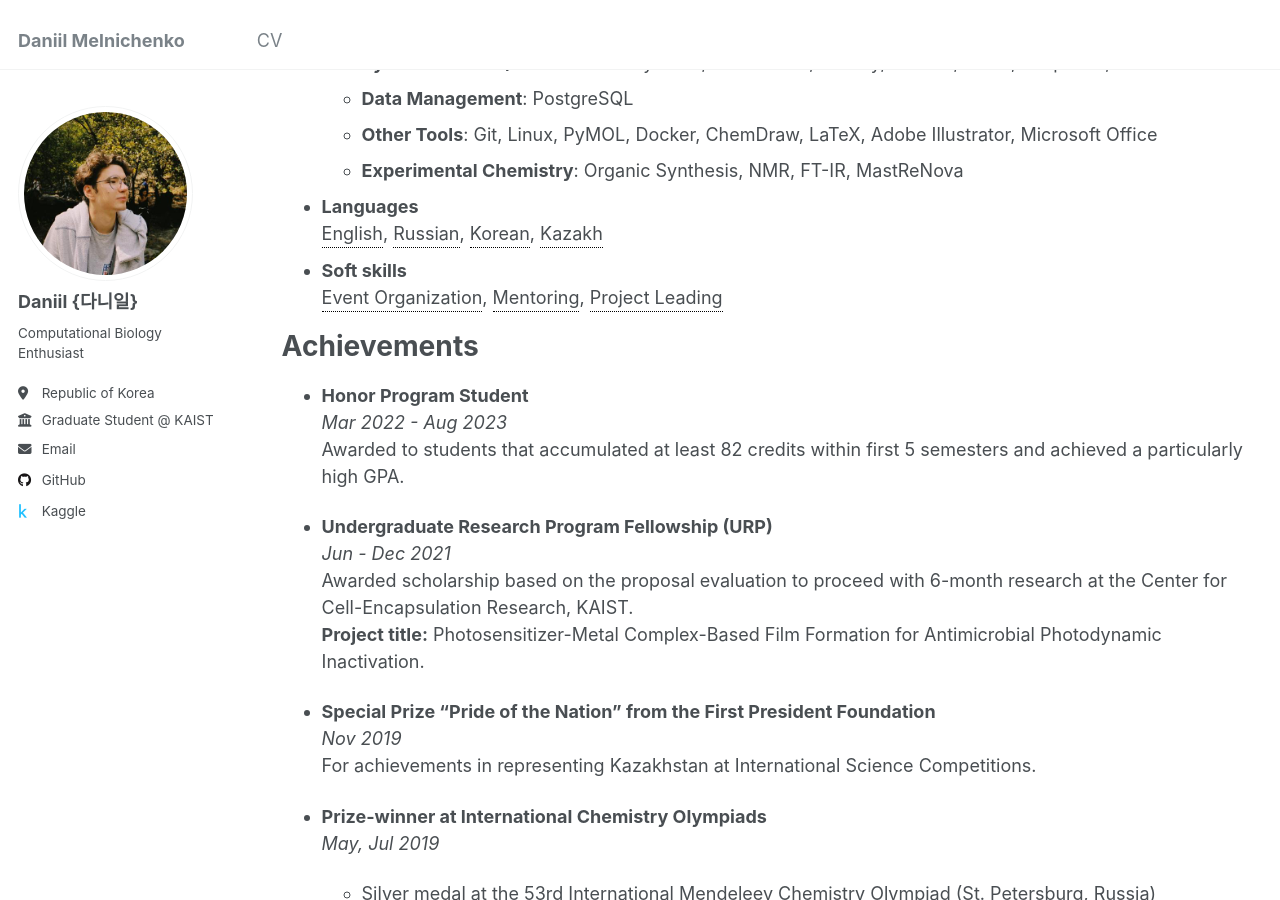
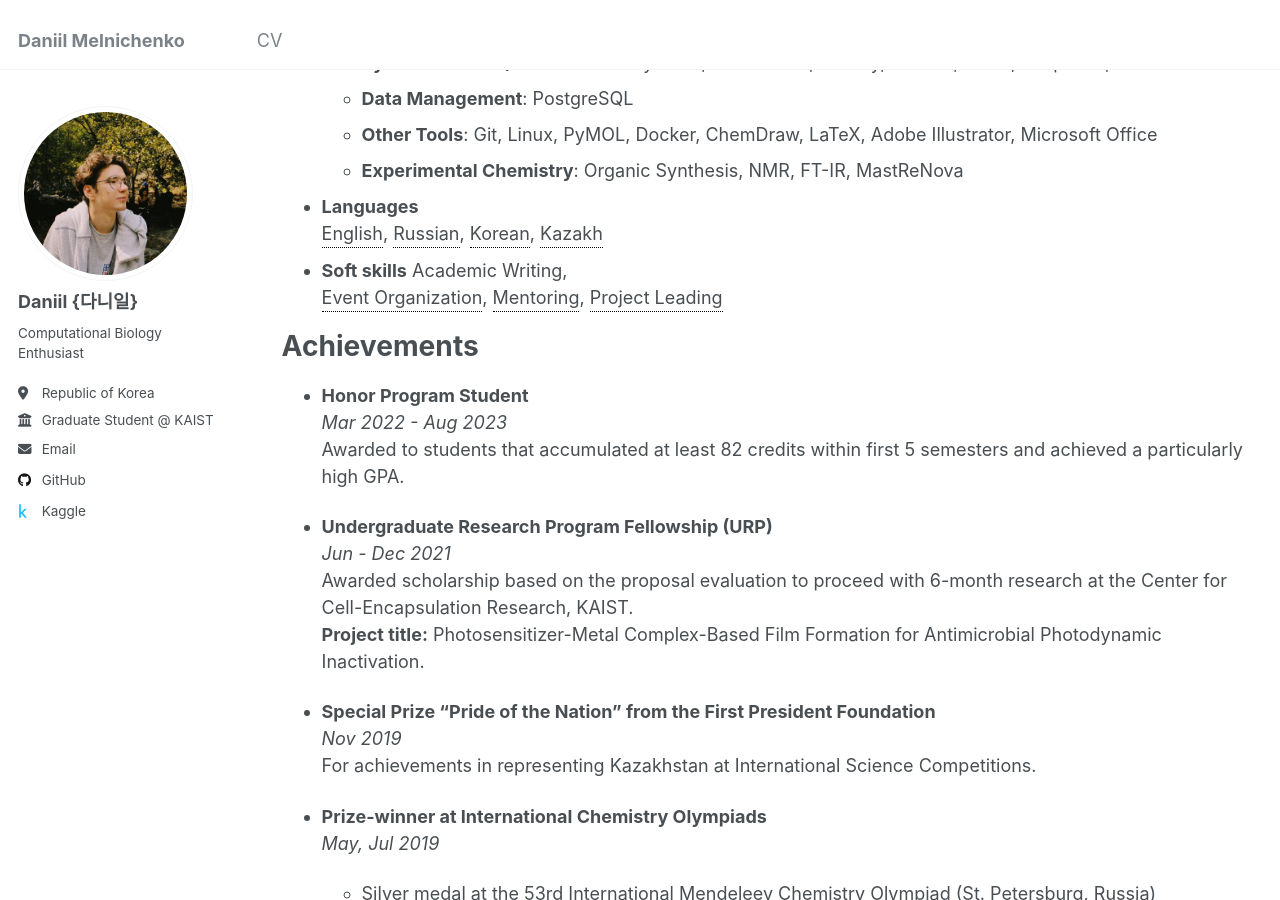
Before and after one commit to daniilmelnichenko/daniilmelnichenko.github.io, a Jekyll site: the page built from _pages/cv.md, in a window 1280 px wide and 900 px high, scrolled down 2200 px. Built offline with Jekyll 4.4.1, drawn with Linux system fonts in a browser that asks for light colours.

Commit message:
update about

```diff
--- a/_pages/cv.md
+++ b/_pages/cv.md
@@ -97,7 +97,7 @@ Skills
 <span class="tooltip">Korean<span class="tooltiptext">TOPIK 5급</span></span>,
 <span class="tooltip">Kazakh<span class="tooltiptext">Received some parts of secondary education in Kazakh</span></span></span>
 * **Soft skills**
-<span style="display: inline-block; width: 100%;"><span class="tooltip">Event Organization<span class="tooltiptext">Through work at a non-profit fund and as a lab job @ Young Lab</span></span>,
+Academic Writing, <span style="display: inline-block; width: 100%;"><span class="tooltip">Event Organization<span class="tooltiptext">Through work at a non-profit fund and as a lab job @ Young Lab</span></span>,
 <span class="tooltip">Mentoring<span class="tooltiptext">Through guiding an intern project</span></span>,
 <span class="tooltip">Project Leading<span class="tooltiptext">Through work at a non-profit fund</span></span>
 
```
